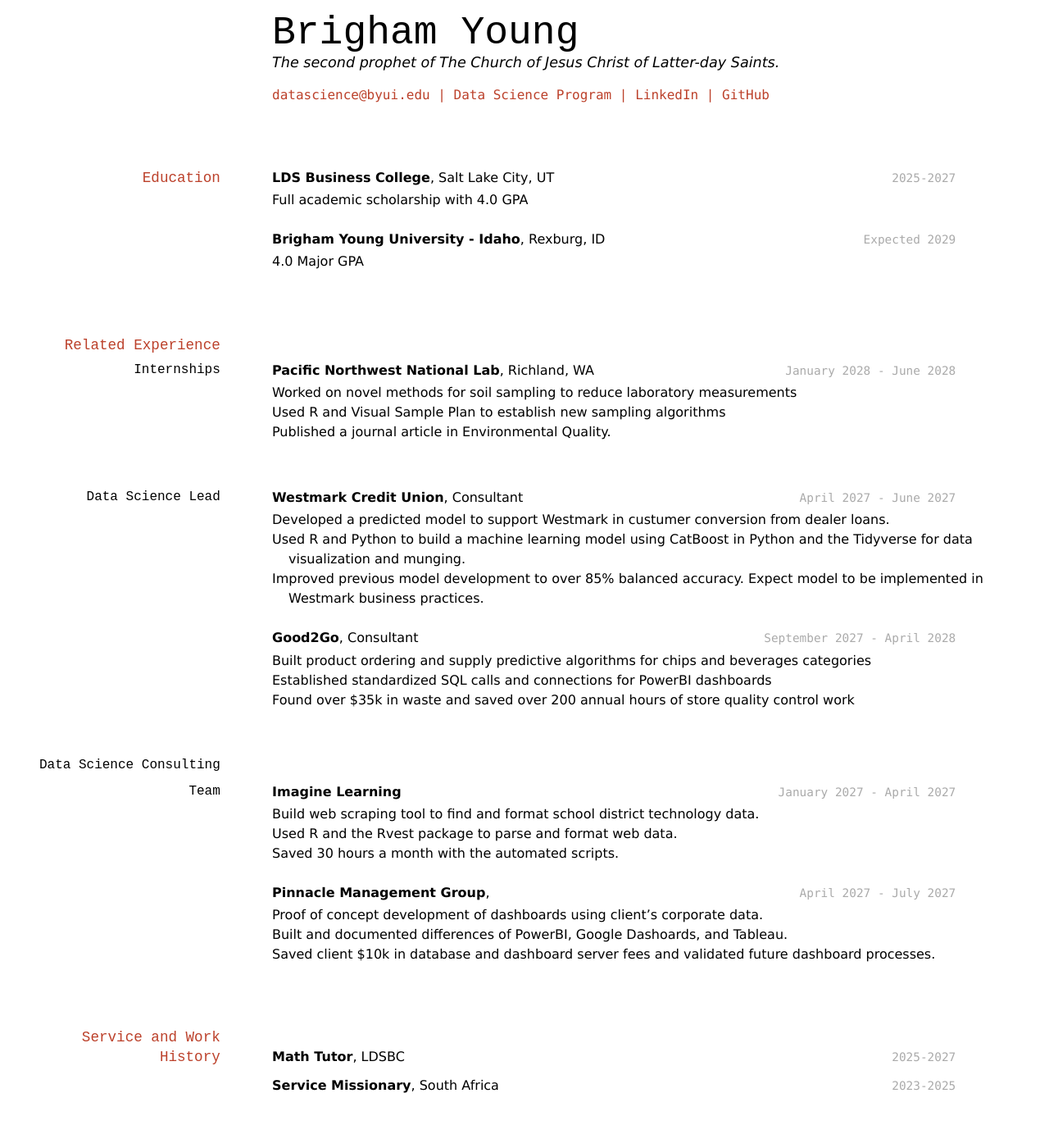
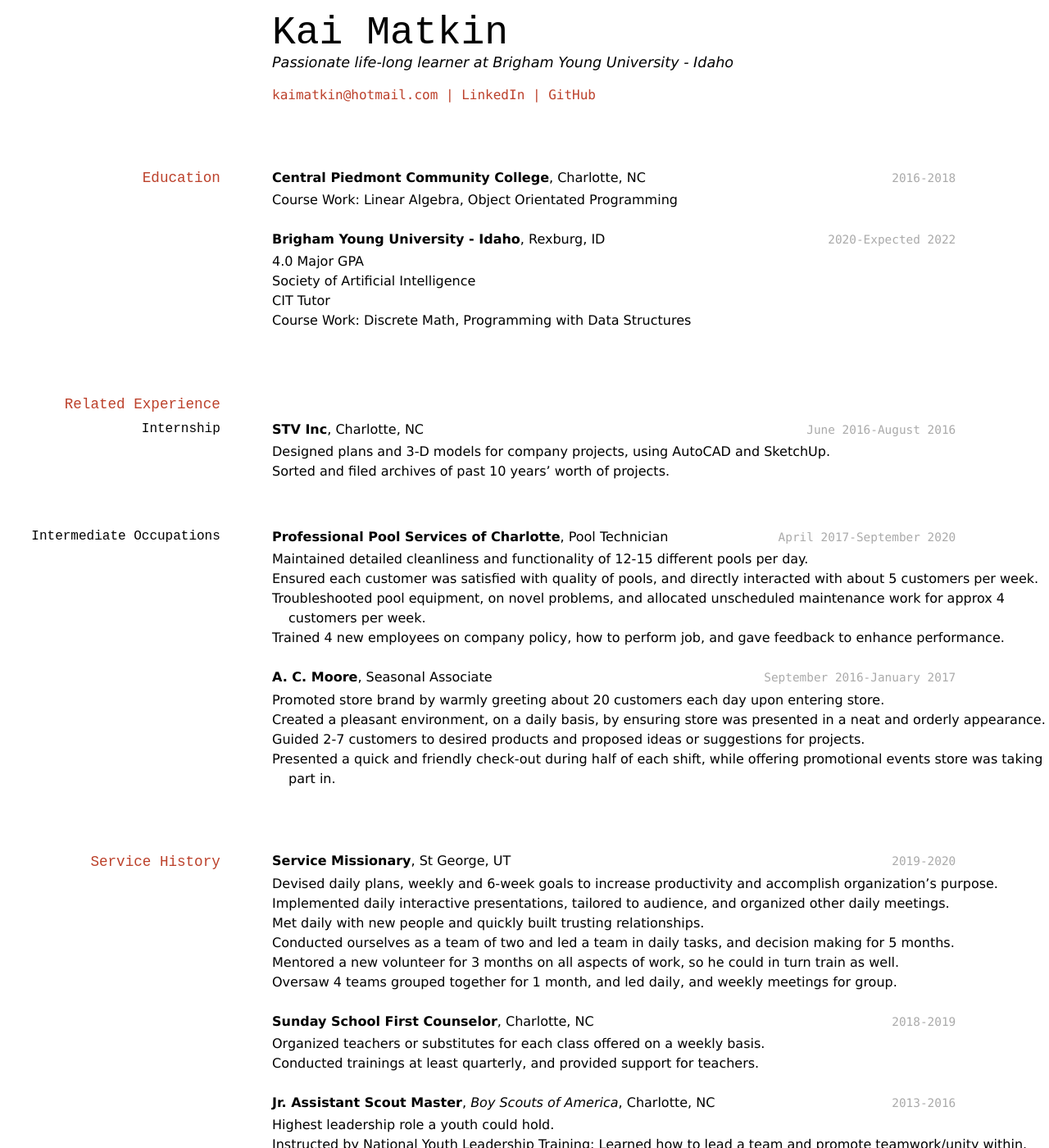
Before and after one commit to kinofmat/matkin_resume, a Jekyll site: the page built from docs/index.md, in a window 1280 px wide and 1400 px high. Shown: the whole window at 82% size. Built offline with Jekyll 4.4.1, drawn with Linux system fonts in a browser that asks for light colours; some of the changed text lies outside the part shown.

Commit message:
Initial edit for my resume

```diff
--- a/docs/index.md
+++ b/docs/index.md
@@ -1,84 +1,91 @@
 ---
 layout: cv
-title: Brigham Young's Resume
+title: Kai Matkin's Resume
 ---
-# Brigham Young
-The second prophet of The Church of Jesus Christ of Latter-day Saints.
+# Kai Matkin
+Passionate life-long learner at Brigham Young University - Idaho
 
 <div id="webaddress">
-<a href="datascience@byui.edu">datascience@byui.edu</a>
-| <a href="https://byuidatascience.github.io/development.html">Data Science Program</a>
-| <a href="https://www.linkedin.com/groups/13537407/">LinkedIn</a>
-| <a href="https://github.com/byuids-resumes">GitHub</a>
+<a href="kaimatkin@hotmail.com">kaimatkin@hotmail.com</a>
+| <a href="www.linkedin.com/in/kai-matkin">LinkedIn</a>
+| <a href="https://github.com/kinofmat?tab=repositories">GitHub</a>
 </div>
 
 <!-- https://www.monique.tech/the-art-of-markdown -->
 
 ## Education
 
-`2025-2027`
-__LDS Business College__, Salt Lake City, UT
+`2016-2018`
+__Central Piedmont Community College__, Charlotte, NC
 
-- Full academic scholarship with 4.0 GPA
+- Course Work: Linear Algebra, Object Orientated Programming
 
-`Expected 2029`
+`2020-Expected 2022`
 __Brigham Young University - Idaho__, Rexburg, ID
 
 - 4.0 Major GPA
-
+- Society of Artificial Intelligence
+- CIT Tutor
+- Course Work: Discrete Math, Programming with Data Structures
 
 ## Related Experience
 
-### Internships
+### Internship
 
-`January 2028 - June 2028`
-__Pacific Northwest National Lab__, Richland, WA
+`June 2016-August 2016`
+__STV Inc__, Charlotte, NC
 
-- Worked on novel methods for soil sampling to reduce laboratory measurements
-- Used R and Visual Sample Plan to establish new sampling algorithms
-- Published a journal article in Environmental Quality.
+- Designed plans and 3-D models for company projects, using AutoCAD and SketchUp.
+- Sorted and filed archives of past 10 years' worth of projects.
 
-### Data Science Lead
+### Intermediate Occupations
 
-`April 2027 - June 2027`
-__Westmark Credit Union__, Consultant
+`April 2017-September 2020`
+__Professional Pool Services of Charlotte__, Pool Technician
 
-- Developed a predicted model to support Westmark in custumer conversion from dealer loans.
-- Used R and Python to build a machine learning model using CatBoost in Python and the Tidyverse for data visualization and munging.
-- Improved previous model development to over 85% balanced accuracy. Expect model to be implemented in Westmark business practices.
+- Maintained detailed cleanliness and functionality of 12-15 different pools per day.
+- Ensured each customer was satisfied with quality of pools, and directly interacted with about 5 customers per week.
+- Troubleshooted pool equipment, on novel problems, and allocated unscheduled maintenance work for approx 4 customers per week.
+- Trained 4 new employees on company policy, how to perform job, and gave feedback to enhance performance.
 
-`September 2027 - April 2028`
-__Good2Go__, Consultant
+`September 2016-January 2017`
+__A. C. Moore__, Seasonal Associate
 
-- Built product ordering and supply predictive algorithms for chips and beverages categories
-- Established standardized SQL calls and connections for PowerBI dashboards
-- Found over $35k in waste and saved over 200 annual hours of store quality control work
+- Promoted store brand by warmly greeting about 20 customers each day upon entering store.
+- Created a pleasant environment, on a daily basis, by ensuring store was presented in a neat and orderly appearance.
+- Guided 2-7 customers to desired products and proposed ideas or suggestions for projects.
+- Presented a quick and friendly check-out during half of each shift, while offering promotional events store was taking part in.
 
-### Data Science Consulting Team
+## Service History
 
-`January 2027 - April 2027`
-__Imagine Learning__
+`2019-2020`
+__Service Missionary__, St George, UT
 
-- Build web scraping tool to find and format school district technology data.
-- Used R and the Rvest package to parse and format web data.
-- Saved 30 hours a month with the automated scripts.
+- Devised daily plans, weekly and 6-week goals to increase productivity and accomplish organization's purpose.
+- Implemented daily interactive presentations, tailored to audience, and organized other daily meetings.
+- Met daily with new people and quickly built trusting relationships.
+- Conducted ourselves as a team of two and led a team in daily tasks, and decision making for 5 months.
+- Mentored a new volunteer for 3 months on all aspects of work, so he could in turn train as well.
+- Oversaw 4 teams grouped together for 1 month, and led daily, and weekly meetings for group.
 
-`April 2027 - July 2027`
-__Pinnacle Management Group__,
+`2018-2019`
+__Sunday School First Counselor__, Charlotte, NC
+- Organized teachers or substitutes for each class offered on a weekly basis.
+- Conducted trainings at least quarterly, and provided support for teachers.
 
-- Proof of concept development of dashboards using client's corporate data.
-- Built and documented differences of PowerBI, Google Dashoards, and Tableau.
-- Saved client $10k in database and dashboard server fees and validated future dashboard processes.
+`2013-2016`
+__Jr. Assistant Scout Master__, *Boy Scouts of America*, Charlotte, NC
+- Highest leadership role a youth could hold.
+- Instructed by National Youth Leadership Training: Learned how to lead a team and promote teamwork/unity within.
 
+## Awards and Honors
 
-## Service and Work History
+`2016`
+__Eagle Scout__, *Boy Scouts of America*, Charlotte, NC
 
-`2025-2027`
-__Math Tutor__, LDSBC
-
-
-`2023-2025`
-__Service Missionary__, South Africa
+`2013`
+__Order of the Arrow__, *Boy Scouts of America*, Charlotte, NC
+- Honor Society for those showing exemplary living of the Scout Oath and Law.
 
 
 
```
